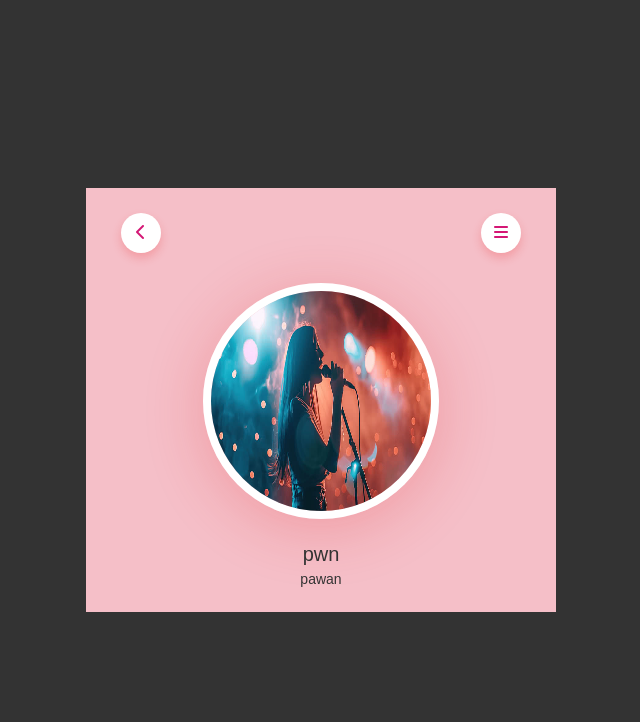
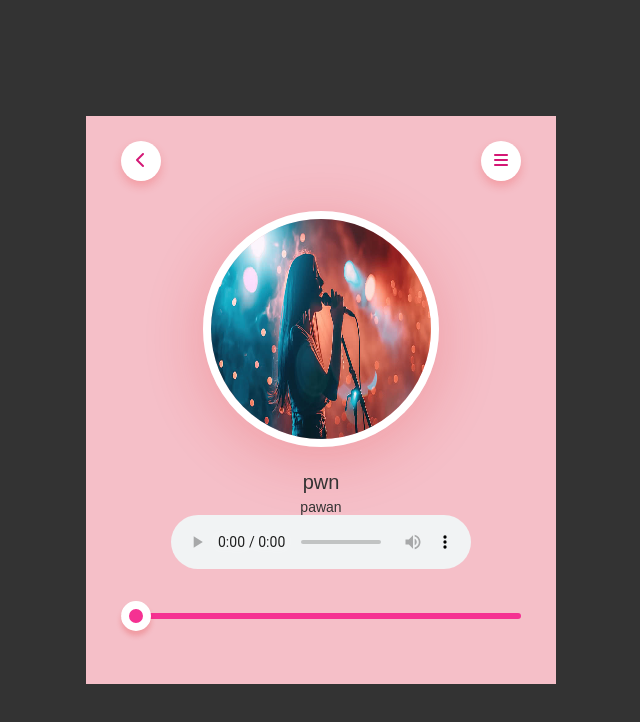
Before and after one commit to pwn0471/Music-Player, a plain HTML site: page index.html in a window 1280 px wide. Shown: the whole page, without its empty margins (319-959 px from the left). Drawn offline with Linux system fonts and the light colour scheme.

Commit message:
third commit

```diff
--- a/index.html
+++ b/index.html
@@ -21,6 +21,11 @@
             <img src="media/pngtree-singer-singing-on-stage-on-a-concert-image_15829097.jpg" class="song-img">
             <h1>pwn </h1>
             <p>pawan</p>
+
+            <audio controls>
+                <source src="media/Gehra-Hua-by-Irshad-Kamil(PagalWorldi.com.co).mp3" type="audio/mp3">
+            </audio>
+            <input type="range" value="0" id="progress">
         </div>
     </div>
 </body>
--- a/style.css
+++ b/style.css
@@ -60,3 +60,22 @@ nav .circle{
     margin-top: 5px;
 
 }
+
+#progress{
+    -webkit-appearance: none;
+    width: 100%;
+    height: 6px;
+    background: #f53192;
+    border-radius: 4px;
+    cursor: pointer;
+    margin: 40px 0px;
+}
+#progress::-webkit-slider-thumb{
+    -webkit-appearance: none;
+    background: #f53192;
+    width: 30px;
+    height: 30px;
+    border-radius: 50%;
+    border: 8px solid #fff;
+    box-shadow: 0 5px 5px rgba(225, 26, 26, 0.22);
+}
```
